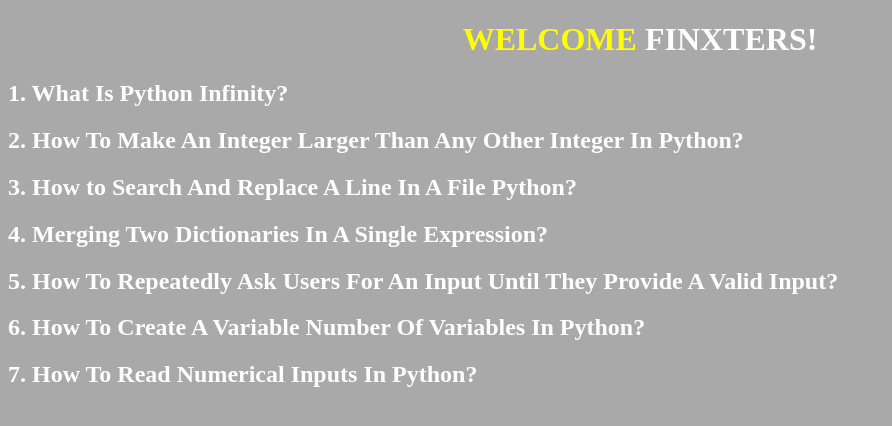
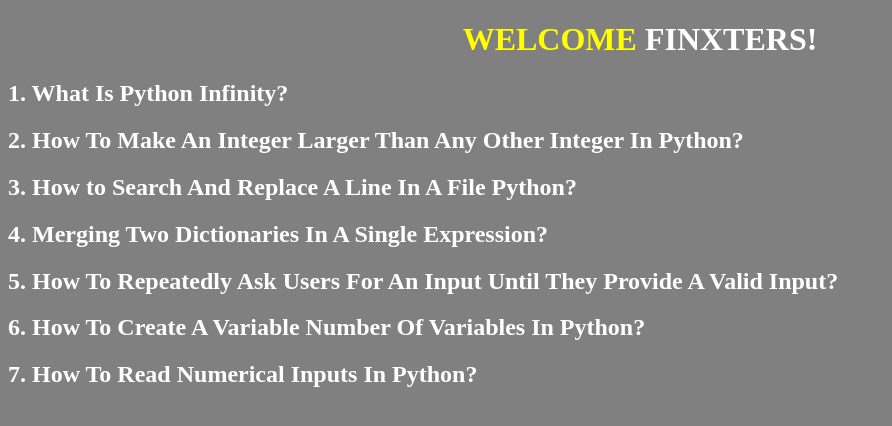
Before and after one commit to shubhamsayon/shubhamsayon.github.io, a plain HTML site: page python/finxter/pg1.html in a window 1280 px wide. Shown: the whole page, without its empty margins (0-892 px from the left). Drawn offline with Linux system fonts and the light colour scheme.

Commit message:
Update pg1.html

```diff
--- a/python/finxter/pg1.html
+++ b/python/finxter/pg1.html
@@ -9,7 +9,7 @@ html{ width:100%; height:100%;
       background-size:100% auto;
 }
 body {
-            background-color: #A9A9A9;
+            background-color: #808080;
             height: 100%;
       }
 h2{
```
